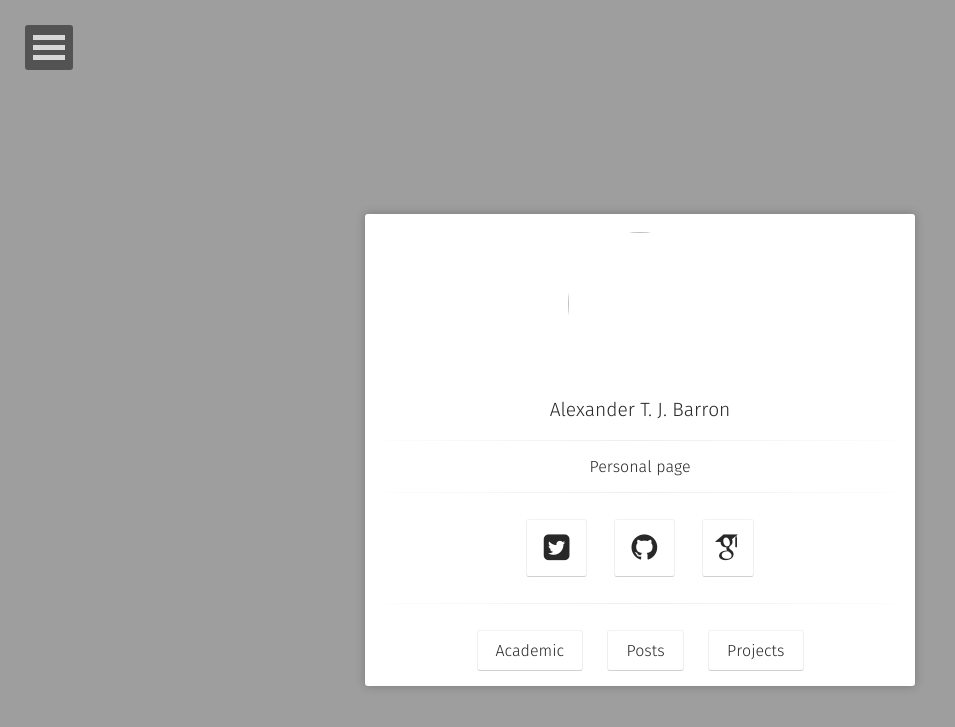
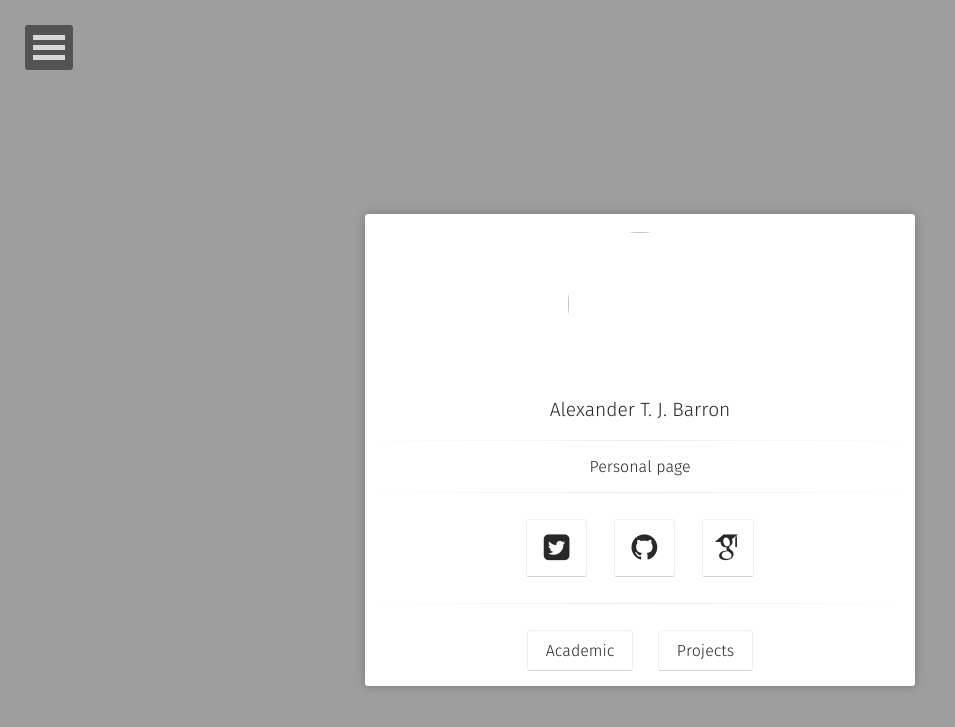
Before and after one commit to CogentMentat/CogentMentat.github.io, a Jekyll site: the page built from index.html, in a window 1280 px wide. Shown: the top 727 px of the page, without its empty margins (0-955 px from the left). Built offline with Jekyll 4.4.1, drawn with Linux system fonts in a browser that asks for light colours; some web fonts are replaced.

Commit message:
Remove Posts from nav menu and home

```diff
--- a/_includes/nav.html
+++ b/_includes/nav.html
@@ -3,6 +3,5 @@
 		<ul class="dl-menu">
 			<li><a href="{{ site.url }}/">Home</a></li>
             <li><a href="{{ site.url }}/academic">Academic</a></li>
-            <li><a href="#">Posts</a></li>
 		</ul><!-- /.dl-menu -->
 	</nav><!-- /.dl-menuwrapper -->
--- a/_layouts/home.html
+++ b/_layouts/home.html
@@ -35,9 +35,6 @@ layout: compress
                          <a class="btn zoombtn" href="{{ site.url }}/academic">
                          Academic
                          </a>
-                         <a class="btn zoombtn" href="{{ site.url }}/posts">
-                         Posts
-                         </a>
                          <a class="btn zoombtn" href="{{ site.url }}/projects">
                          Projects
                          </a>
```
